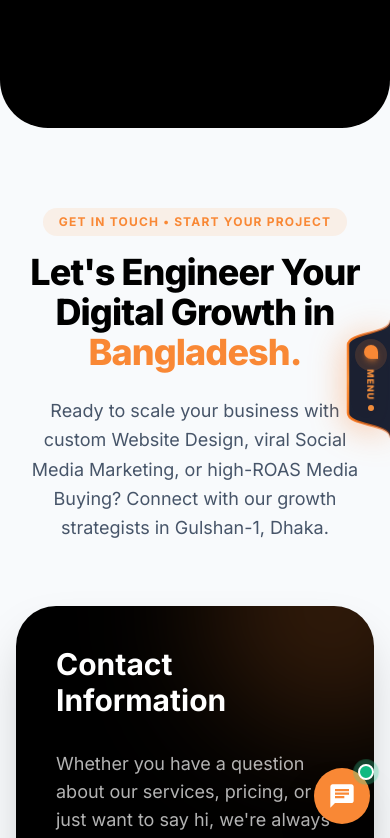
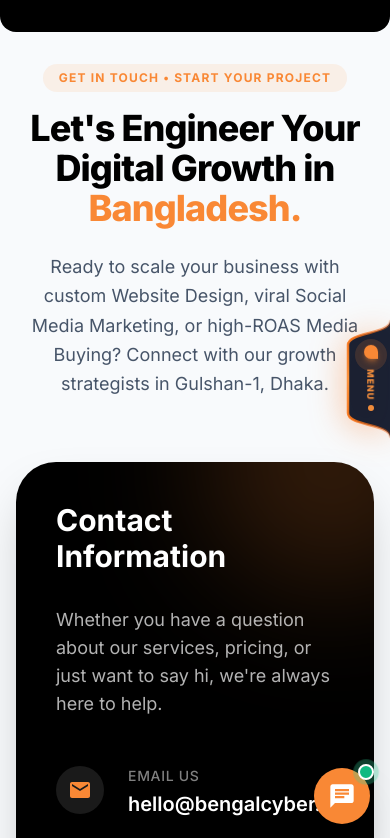
Before and after one commit to zeemmondal-max/bengal-cyber, a Next.js app: page /contact in a window 390 px wide. Shown: the top 838 px of the page. Built offline with nearby package versions, Linux system fonts and the light colour scheme.

Commit message:
Reduce top black space and header padding on mobile and tablet versions

```diff
--- a/src/app/career/page.tsx
+++ b/src/app/career/page.tsx
@@ -253,7 +253,7 @@
       <Navbar />
 
       {/* Hero Section */}
-      <section className="relative pt-36 pb-20 bg-brand-dark text-white rounded-b-[3.5rem] overflow-hidden">
+      <section className="relative pt-20 sm:pt-24 md:pt-28 lg:pt-36 pb-12 sm:pb-16 lg:pb-20 bg-brand-dark text-white rounded-b-[2rem] sm:rounded-b-[2.5rem] lg:rounded-b-[3.5rem] overflow-hidden">
         {/* Glow gradients */}
         <div className="absolute top-0 right-1/4 w-96 h-96 bg-brand-primary/20 rounded-full blur-3xl pointer-events-none" />
         <div className="absolute bottom-0 left-10 w-80 h-80 bg-blue-600/10 rounded-full blur-3xl pointer-events-none" />
--- a/src/app/contact/page.tsx
+++ b/src/app/contact/page.tsx
@@ -71,10 +71,10 @@
     <main className="min-h-screen bg-slate-50">
       <Navbar />
 
-      {/* Spacer */}
-      <div className="h-32 bg-brand-dark rounded-b-[3rem]"></div>
+      {/* Top Header Accent */}
+      <div className="h-8 sm:h-12 md:h-16 lg:h-32 bg-brand-dark rounded-b-2xl sm:rounded-b-[2rem] md:rounded-b-[2.5rem] lg:rounded-b-[3rem] transition-all"></div>
 
-      <section className="py-20">
+      <section className="pt-8 sm:pt-12 md:pt-16 pb-16 sm:pb-20">
         <div className="max-w-7xl mx-auto px-4 sm:px-6 lg:px-8">
 
           <div className="text-center max-w-3xl mx-auto mb-16">
```
